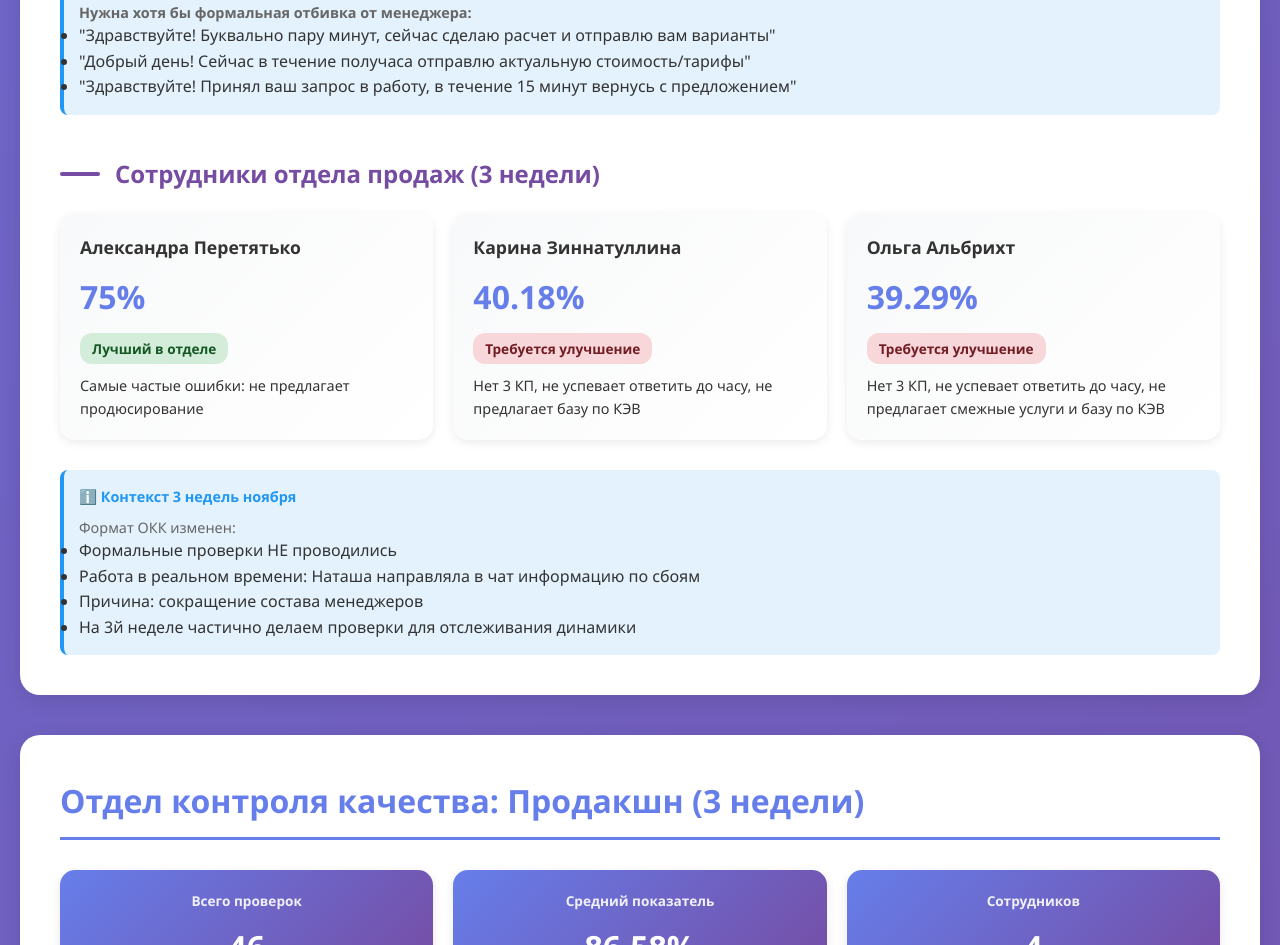
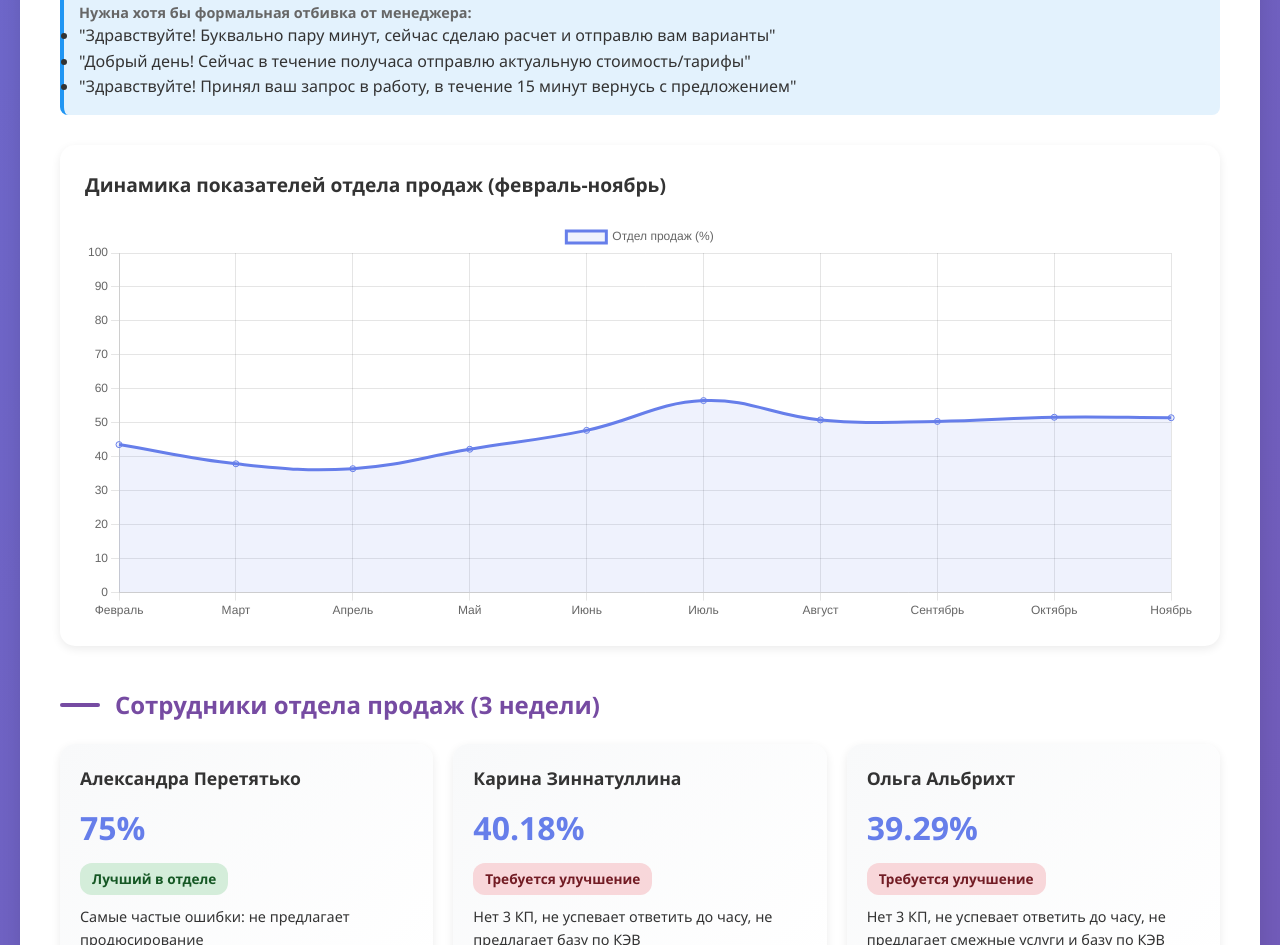
Before and after one commit to creativefastfood/OKK, a plain HTML site: page Отчет за прошедшую неделю/Итоги 2025 года ОБНОВЛЕННЫЙ (3 неделя ноября).html in a window 1280 px wide. Shown: the part 4577-5522 px from the top of the page. Drawn offline with nearby package versions, Linux system fonts and the light colour scheme.

Commit message:
Обновлен дашборд за 3 неделю ноября 2025
Добавлено:
- Все 17 проектов с полной детализацией из задач (от функций замещения до конструктора v2.0)
- Маржинальность по направлениям с классификацией 66 проектов:
  * Манекен: 36 проектов, 78.63% маржа
  * Текстиль: 16 проектов, 71.75% маржа
  * Предметная съемка: 10 проектов, 70.78% маржа
  * Обувь и кожгалантерея: 3 проекта, 64.42% маржа
  * Модельная съемка: 1 проект, 68.43% маржа
- ТОП-10 проектов с самой низкой маржинальностью (от 37.24% до 53.22%)
- Данные ОКК Продажи за 3 недели ноября:
  * Средний показатель: 51.49%
  * Александра Перетятько: 75%
  * Карина Зиннатуллина: 40.18%
  * Ольга Альбрихт: 39.29%
  * График динамики февраль-ноябрь
- Данные ОКК Продакшн за 3 недели ноября:
  * 46 проверок
  * Средний показатель: 86.58%
  * Рената Галиуллина: 93.33% (лучшая)
  * Детализация по неделям для каждого сотрудника
  * График динамики январь-ноябрь
- Показатели по категориям с процентами
- Все графики обновлены и работают корректно

🤖 Generated with [Claude Code](https://claude.com/claude-code)

Co-Authored-By: Claude <noreply@anthropic.com>

```diff
--- a/Отчет за прошедшую неделю/Итоги 2025 года ОБНОВЛЕННЫЙ (3 неделя ноября).html
+++ b/Отчет за прошедшую неделю/Итоги 2025 года ОБНОВЛЕННЫЙ (3 неделя ноября).html
@@ -1599,6 +1599,13 @@
                         <li>"Добрый день! Сейчас в течение получаса отправлю актуальную стоимость/тарифы"</li>
                         <li>"Здравствуйте! Принял ваш запрос в работу, в течение 15 минут вернусь с предложением"</li>
                     </ul>
+                </div>
+
+                <div class="charts-grid">
+                    <div class="chart-container" style="grid-column: 1 / -1;">
+                        <div class="chart-title">Динамика показателей отдела продаж (февраль-ноябрь)</div>
+                        <canvas id="novSalesDynamicsChart"></canvas>
+                    </div>
                 </div>
 
                 <h3 class="subsection-header">Сотрудники отдела продаж (3 недели)</h3>
@@ -2100,6 +2107,30 @@
                     }
                 });
             }
+
+            const novSalesDynamicsCtx = document.getElementById('novSalesDynamicsChart');
+            if (novSalesDynamicsCtx && !novSalesDynamicsCtx.chartInstance) {
+                novSalesDynamicsCtx.chartInstance = new Chart(novSalesDynamicsCtx.getContext('2d'), {
+                    type: 'line',
+                    data: {
+                        labels: ['Февраль', 'Март', 'Апрель', 'Май', 'Июнь', 'Июль', 'Август', 'Сентябрь', 'Октябрь', 'Ноябрь'],
+                        datasets: [{
+                            label: 'Отдел продаж (%)',
+                            data: [43.58, 37.93, 36.49, 42.21, 47.77, 56.54, 50.84, 50.41, 51.63, 51.49],
+                            borderColor: chartColors.primary,
+                            backgroundColor: 'rgba(102, 126, 234, 0.1)',
+                            fill: true,
+                            tension: 0.4
+                        }]
+                    },
+                    options: {
+                        responsive: true,
+                        maintainAspectRatio: true,
+                        plugins: { legend: { display: true } },
+                        scales: { y: { beginAtZero: true, max: 100 } }
+                    }
+                });
+            }
         }
 
         // Initialize charts on page load
```
